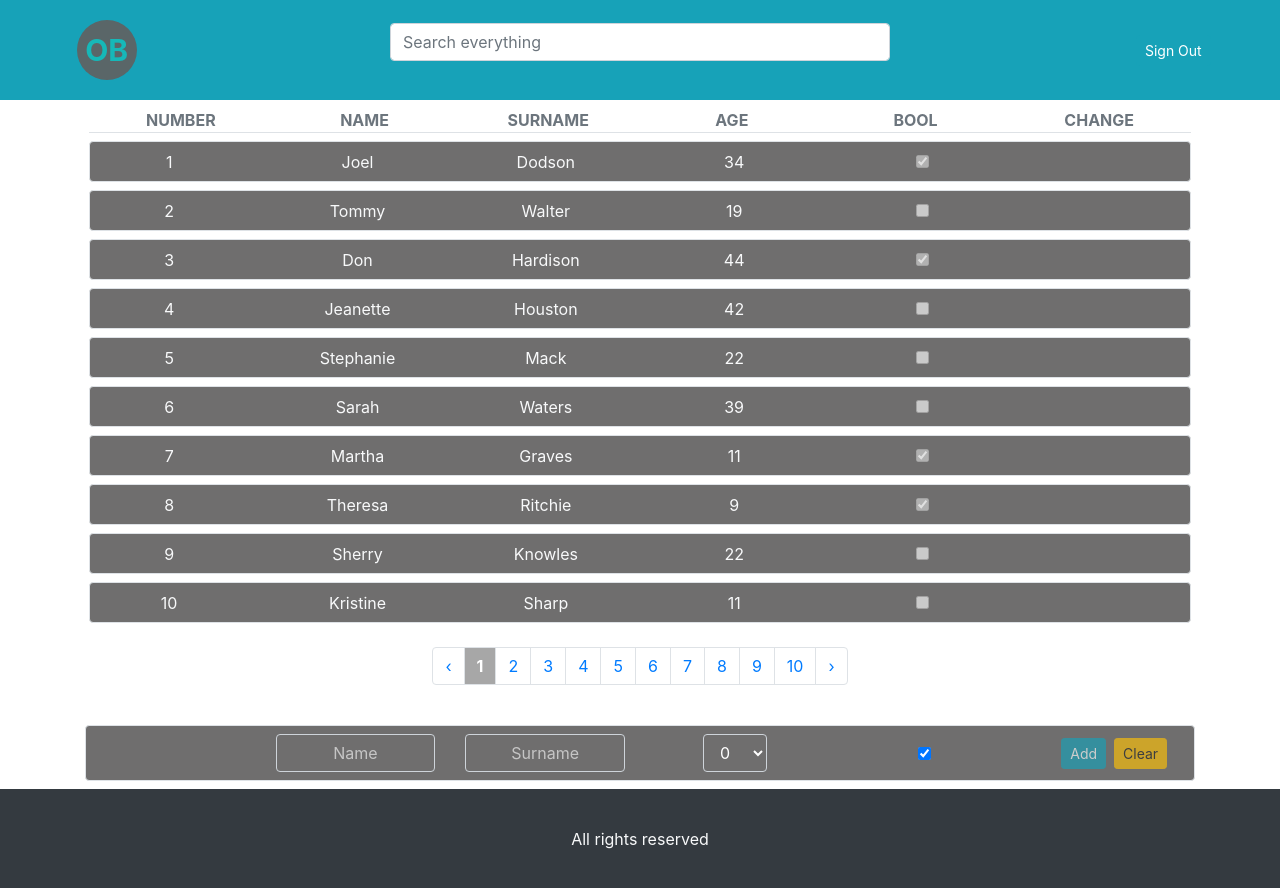
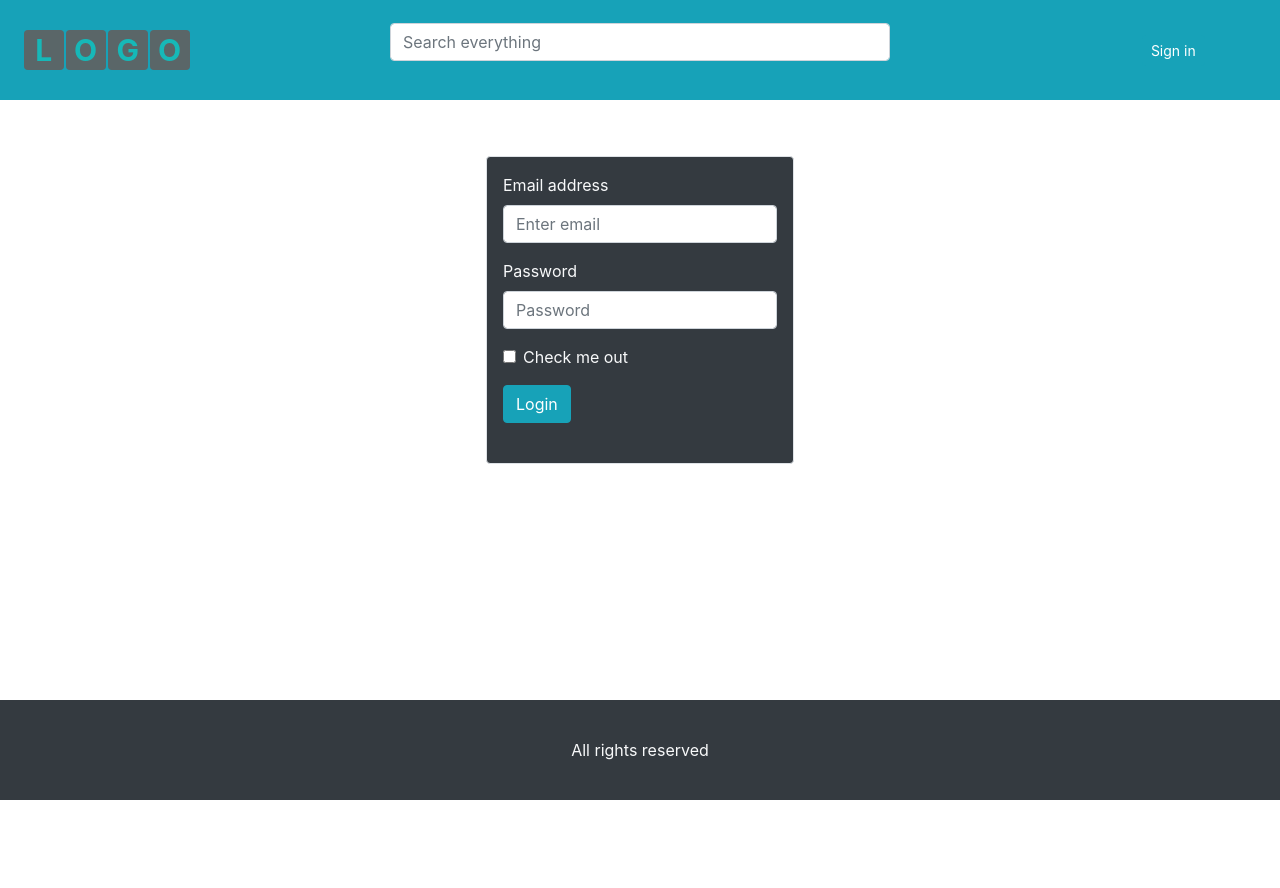
Before and after one commit to AlexBezborodov/material_list, a React (Create React App) app: page / in a window 1280 px wide. After the commit the page ends 800 px from the top, so only its background shows below. Built offline with nearby package versions, Linux system fonts and the light colour scheme.

Commit message:
refactored code

```diff
--- a/src/App.css
+++ b/src/App.css
@@ -67,7 +67,7 @@ box-shadow: 1px 1px 10px 3px rgba(22,184,184,1);
 }
 .error {
   height: 50px;
-  background-color: rgba(202, 64, 39, 0.685);
+  background-color: rgba(202, 63, 39, 0.548);
   color:red;
   font-weight: bold;
   display: flex;
@@ -75,9 +75,10 @@ box-shadow: 1px 1px 10px 3px rgba(22,184,184,1);
   align-items: center;
   border-radius: 5px;
   margin: 5px;
+  padding: 15px;
 }
 .danger {
-  border: 2px solid  rgba(245, 9, 9, 0.932) !important;
+  border: 2px solid  rgb(245, 9, 9) !important;
   border-radius: 5px!important;
   color: red!important;
 }
--- a/src/Components/Add-item/AddItem.js
+++ b/src/Components/Add-item/AddItem.js
@@ -34,7 +34,7 @@ const AddItem = ({ addItem }) => {
   };
 
   return (
-    <div className="border my-2 rounded add-item">
+    <div className="border my-1 rounded add-item">
       <Row className="text-light">
         <Col className="d-flex justify-content-center align-items-center disabled  rounded-start"></Col>
         <Col className="d-flex justify-content-center align-items-center">
--- a/src/Components/Application.js
+++ b/src/Components/Application.js
@@ -11,17 +11,16 @@ import useSort from "../Hooks/useSort";
 import useFilter from "../Hooks/useFiltered";
 import AddItem from "./Add-item/AddItem";
 import useAddItem from "../Hooks/useAddItem";
+import StartPage from './Start-page/Start-page';
 
 function Application({ data }) {
   const dataUsers = data.users;
   const headers = data.headers;
   const [activePage, setActivePage] = useState(1);
   const [newData, addItem] = useAddItem(dataUsers);
-
   const [searching, searchValue, filteredData] = useFilter(newData);
-
   const [filtered, sorted, sortedColumn] = useSort(filteredData);
-
+  const [isEnter, setIsEnter] = useState(true);
   const {
     deletedItem,
     editShow,
@@ -48,7 +47,11 @@ function Application({ data }) {
         searching={searching}
         searchValue={searchValue}
         searchRes={filteredData}
+        isEnter={isEnter}
+        setIsEnter={setIsEnter}
+
       />
+      {isEnter? <StartPage setIsEnter={setIsEnter} /> :
       <Container className="wrapper">
         {editStatus ? (
           <EditField
@@ -83,12 +86,14 @@ function Application({ data }) {
               disabledPrev={disabledPrev}
               disabledNext={disabledNext}
               setActivePage={setActivePage}
+              activePage={activePage}
             />
-
             <AddItem addItem={addItem} />
           </div>
         )}
-      </Container>
+      </Container>}
+
+
 
       <Footer />
     </div>
--- a/src/Components/Header/Header.js
+++ b/src/Components/Header/Header.js
@@ -2,13 +2,15 @@ import React, {useState} from "react";
 import Avatar from "../Avatar/Avatar";
 import SearchPanel from "../SearchPanel/SearchPanel";
 import {Button} from "react-bootstrap";
+import Logo from "../Logo/Logo";
 
-function Header({ searching, searchValue, searchRes }) {
-  const [isEnter, setIsEnter] = useState(false);
+function Header({ searching, searchValue, searchRes, isEnter, setIsEnter }) {
+
+ let buttonName = isEnter? "Sign in": "Sign Out"
 
   return (
     <div className="header d-flex bg-info">
-      <div className="d-flex justify-content-center align-items-center col col-2">{isEnter? null : <Avatar name="OB" />}</div>
+      <div className="d-flex justify-content-center align-items-center col col-2">{isEnter? <Logo /> : <Avatar name="OB" />}</div>
       <div className="d-flex justify-content-center align-items-center col col-8">
         <SearchPanel
           searching={searching}
@@ -21,13 +23,12 @@ function Header({ searching, searchValue, searchRes }) {
             className="m-1"
             size="sm"
             variant="info"
-          >{isEnter? "Sign in": "Sign Out"}</Button>
+            name={buttonName}
+            onClick={()=> {(buttonName === "Sign Out")? setIsEnter(true): console.log(`clicked button ${buttonName}`) }}
+          >{buttonName}</Button>
       </div>
     </div>
   );
 }
 
 export default Header;
-
-
-//d-flex justify-content-center px-5 mb-2 align-items-center
--- /dev/null
+++ b/src/Components/Logo/Logo.js
@@ -0,0 +1,17 @@
+import React from 'react';
+import './logo.css';
+
+function Logo() {
+    return (
+        <div className="d-flex" >
+            <div className="logo my-1 rounded">L</div>
+            <div className="logo my-1 rounded">O</div>
+            <div className="logo my-1 rounded">G</div>
+            <div className="logo my-1 rounded">O</div>
+
+        </div>
+
+    )
+}
+
+export default Logo;
--- /dev/null
+++ b/src/Components/Logo/logo.css
@@ -0,0 +1,13 @@
+.logo{
+    width: 40px;
+    height: 40px;
+    background-color: rgba(97, 96, 96, 0.911);
+    display: flex;
+    justify-content: center;
+    align-items: center;
+    color: rgba(22,184,184,1);
+    font-weight: bold;
+    font-size: 30px;
+    padding: 10px;
+    margin: 1px;
+}
--- a/src/Components/Pagination/Paginate.js
+++ b/src/Components/Pagination/Paginate.js
@@ -11,6 +11,7 @@ const Paginate = ({
   disabledNext,
   currentPage,
   setActivePage,
+  activePage
 }) => {
   const pages = [];
   let active = "";
@@ -20,7 +21,9 @@ const Paginate = ({
   }
 
   if (currentPage > pages.length) {
-    setActivePage(pages.length);
+    setActivePage(1);
+  }else {
+    setActivePage(activePage)
   }
   const paginationPages = pages.map((number) => (
     <Pagination.Item
--- a/src/Components/Start-page/Start-page.js
+++ b/src/Components/Start-page/Start-page.js
@@ -0,0 +1,105 @@
+import React, { useState } from "react";
+import { Container, Form, Button } from "react-bootstrap";
+import ErrorBoundry from "../Error-boundry/ErrorBoundry";
+// import useEnterValid from "../../Hooks/useEnterValid";
+// import enterUserData from "../../Json-files/login.json";
+
+const StartPage = ({ setIsEnter }) => {
+  const [email, setEmail] = useState("");
+  const [psw, setPsw] = useState("");
+  const [emailDirty, setEmailDirty] = useState(false);
+  const [pswDirty, setPswDirty] = useState(false);
+  const [check, setCheck] = useState(false);
+  const [emailError, setEmailError] = useState("email can`t be empty");
+  const [pwdError, setPwdError] = useState("password can`t be empty");
+  // const [isError, setIsError] = useState(true);
+  // const [emailError, pwdError] = useEnterValid(enterUserData.regUsers)
+
+  const emailHandler = (e) => {
+    setEmail(e.target.value);
+    const re = /^(([^<>()[\]\\.,;:\s@"]+(\.[^<>()[\]\\.,;:\s@"]+)*)|(".+"))@((\[[0-9]{1,3}\.[0-9]{1,3}\.[0-9]{1,3}\.[0-9]{1,3}\])|(([a-zA-Z\-0-9]+\.)+[a-zA-Z]{2,}))$/;
+    if (!re.test(String(e.target.value).toLowerCase())) {
+      setEmailError("not correct Email");
+    } else {
+      setEmailError("");
+    }
+  };
+  const passwordHandler = (e) => {
+    setPsw(e.target.value);
+    if (e.target.value.length < 3 || e.target.value.length > 8) {
+      setPwdError("Your password not correct");
+      if (!e.target.value) {
+        setPwdError("password can`t be empty")
+      }
+    } else {
+      setPwdError("");
+    }
+  };
+
+  const blurHandler = (e) => {
+    switch (e.target.name) {
+      case "email":
+        setEmailDirty(true);
+        break;
+      case "password":
+        setPswDirty(true);
+        break;
+      default:
+        setEmailDirty(false);
+        setPswDirty(false);
+    }
+  };
+  return (
+    <div className="wrapper">
+      <Container className="d-flex justify-content-center align-items-center mt-2">
+        <Form className="border bg-dark text-light rounded  mt-5 my-2 p-3">
+          <Form.Group controlId="formBasicEmail">
+            <Form.Label>Email address</Form.Label>
+            <Form.Control
+              name="email"
+              type="email"
+              value={email}
+              placeholder="Enter email"
+              onChange={(e) => emailHandler(e)}
+              onBlur={(e) => blurHandler(e)}
+            />
+          </Form.Group>
+
+          <Form.Group controlId="formBasicPassword">
+            <Form.Label>Password</Form.Label>
+            <Form.Control
+              name="password"
+              type="password"
+              value={psw}
+              placeholder="Password"
+              onChange={(e) => passwordHandler(e)}
+              onBlur={(e) => blurHandler(e)}
+            />
+          </Form.Group>
+          <Form.Group controlId="formBasicCheckbox">
+            <Form.Check
+              type="checkbox"
+              value={check}
+              label="Check me out"
+              onChange={(e) => setCheck(e.target.value)}
+            />
+          </Form.Group>
+          <Button
+            variant="info"
+            type="button"
+            onClick={() => setIsEnter(false)}
+          >
+            Login
+          </Button>
+          <div className="mt-4">
+            {emailDirty && emailError && (
+              <ErrorBoundry errorText={emailError} />
+            )}
+            {pswDirty && pwdError && <ErrorBoundry errorText={pwdError} />}
+          </div>
+        </Form>
+      </Container>
+    </div>
+  );
+};
+export default StartPage;
--- /dev/null
+++ b/src/Hooks/useEnterValid.js
@@ -0,0 +1,13 @@
+import {useState} from "react";
+
+const useEnterValid = (enterUserData) => {
+
+
+
+
+
+
+    return []
+}
+
+export default useEnterValid;
--- a/src/Hooks/useFiltered.js
+++ b/src/Hooks/useFiltered.js
@@ -14,7 +14,6 @@ const useFilter = (data) => {
         return (
           user.name.toLowerCase().includes(text.toLowerCase()) ||
           user.surname.toLowerCase().includes(text.toLowerCase())
-
         );
       });
     }
--- a/src/Hooks/useValidation.js
+++ b/src/Hooks/useValidation.js
@@ -1,3 +1,4 @@
+
 const useValidation = (
   setIsError,
   setIsDisabled,
@@ -7,12 +8,14 @@ const useValidation = (
 ) => {
   let onlyLetter = "[0-9]";
 
+
   // const buttonValidate = (name, surname) => {
   //   if (name.length > 0 && surname.length > 0) {
   //     setIsDisabled(false);
 
   //   }
   // };
+
 
   const validation = (value, e) => {
     let field = `Field must be greater then zero`;
@@ -32,6 +35,7 @@ const useValidation = (
     }
   };
 
+
   return [validation];
 };
 export default useValidation;
--- /dev/null
+++ b/src/Json-files/login.json
@@ -0,0 +1,6 @@
+{
+  "regUsers": [
+    { "email": "abe@gmail.com", "password": "q1w2e3r4" },
+    { "email": "testuser@gmail.com", "password": "testUser" }
+  ]
+}
```
Also changed, not shown: 1 other file (tests, documents, lock files or other folders).
